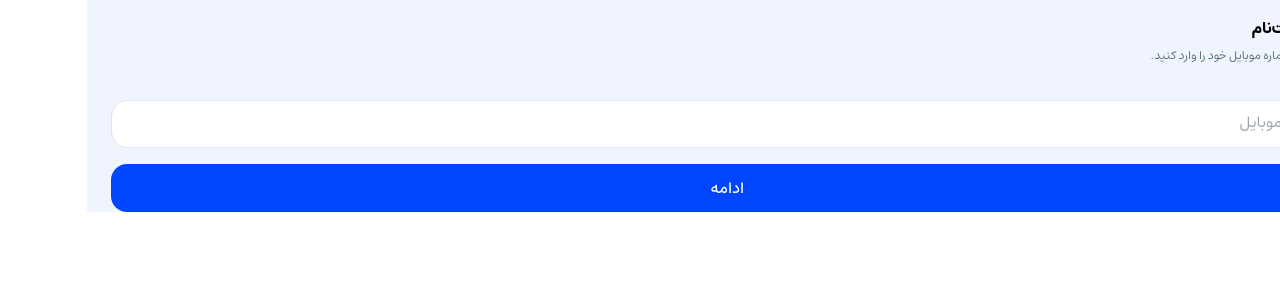
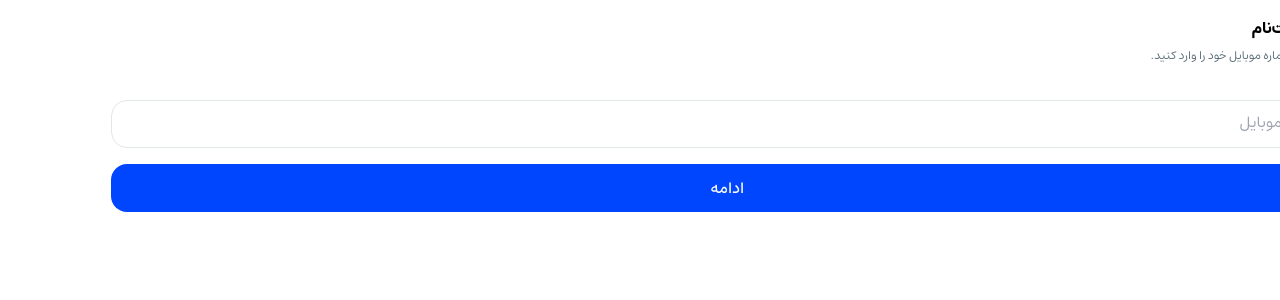
Before and after one commit to alihhba/poolam-front, a React (Vite) app: page /auth/login in a window 1280 px wide. Shown: the top 300 px of the page. Built offline with nearby package versions, Linux system fonts and the light colour scheme.

Commit message:
edit input autofill

```diff
--- a/src/routes/authRoutes.tsx
+++ b/src/routes/authRoutes.tsx
@@ -7,7 +7,7 @@ import {MainLayout} from "@/layouts";
 
 export const authRoutes: RouteObject = {
     element: (
-        <div className={'w-full bg-background-100 pt-4'}>
+        <div className={'w-full bg-white pt-4'}>
             <MainLayout>
                 <Outlet/>
             </MainLayout>
```
